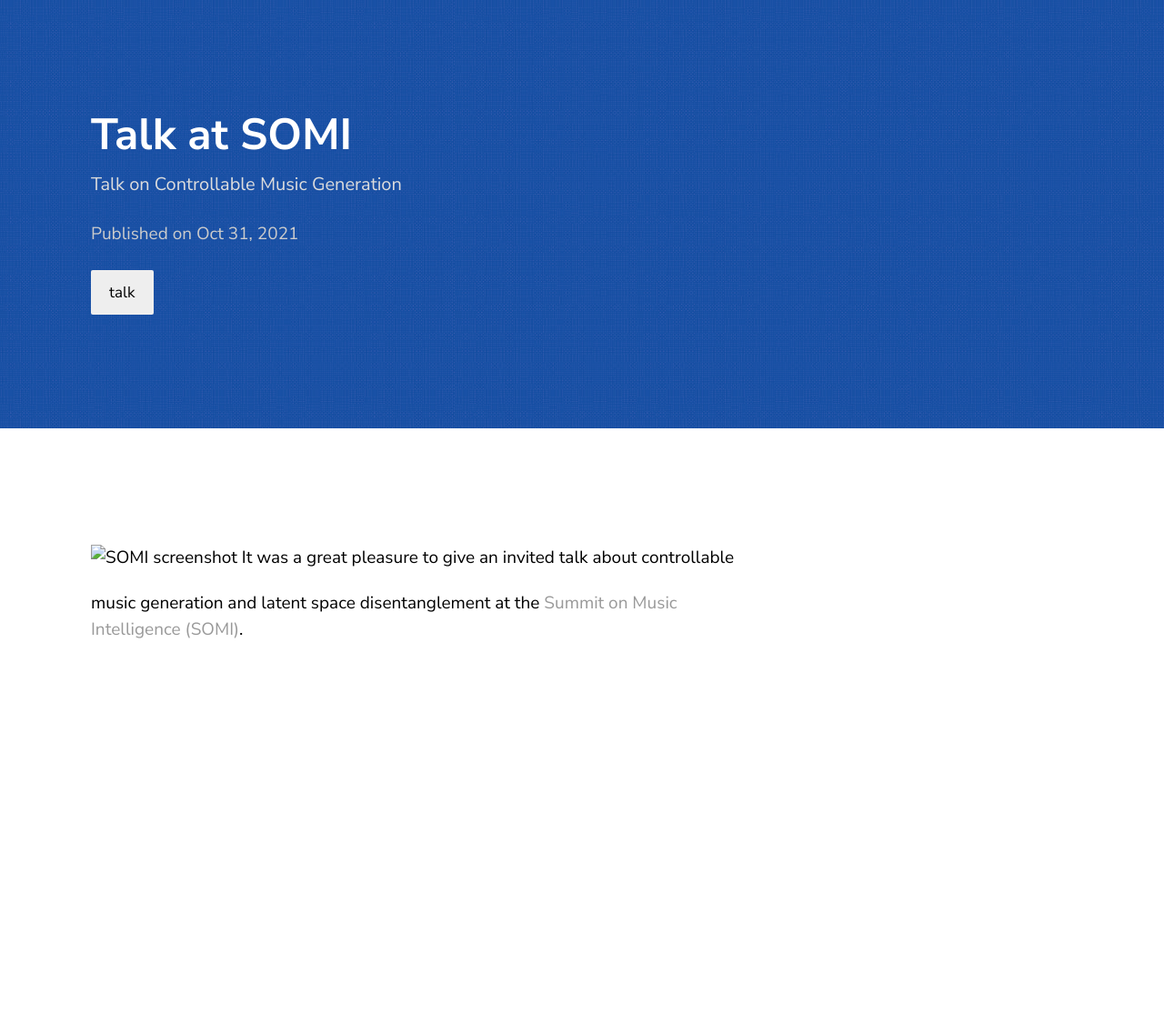
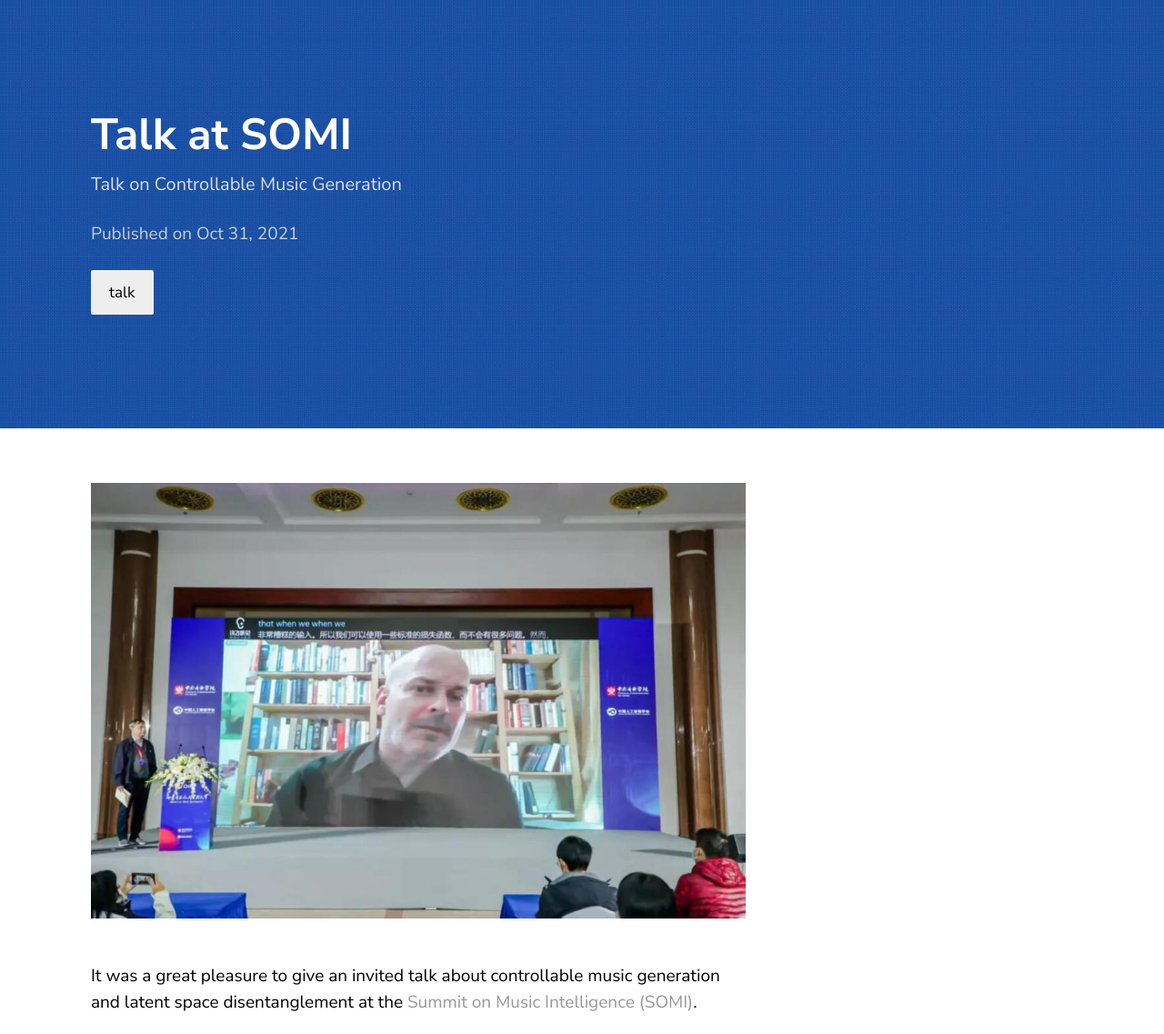
Before and after one commit to alexanderlerch/alexanderlerch.github.io, a Jekyll site: the page built from _posts/2021-10-31-somi-talk.markdown, in a window 1280 px wide. Shown: the whole page at 91% size. Built offline with Jekyll 4.4.1, drawn with Linux system fonts in a browser that asks for light colours; before the commit the page ends 900 px from its top, so only the background shows below that.

Commit message:
another test

```diff
--- a/_posts/2021-10-31-somi-talk.markdown
+++ b/_posts/2021-10-31-somi-talk.markdown
@@ -5,7 +5,6 @@
 date:   2021-10-31 21:03:36 +0530
 categories: talk
 ---
-![](img/SOMI.jpg)
+![SOMI screenshot](/img/SOMI.jpg)
 
-![SOMI screenshot](img/SOMI.jpg)
 It was a great pleasure to give an invited talk about controllable music generation and latent space disentanglement at the [Summit on Music Intelligence (SOMI)](https://somi-ccom.com/).
```
